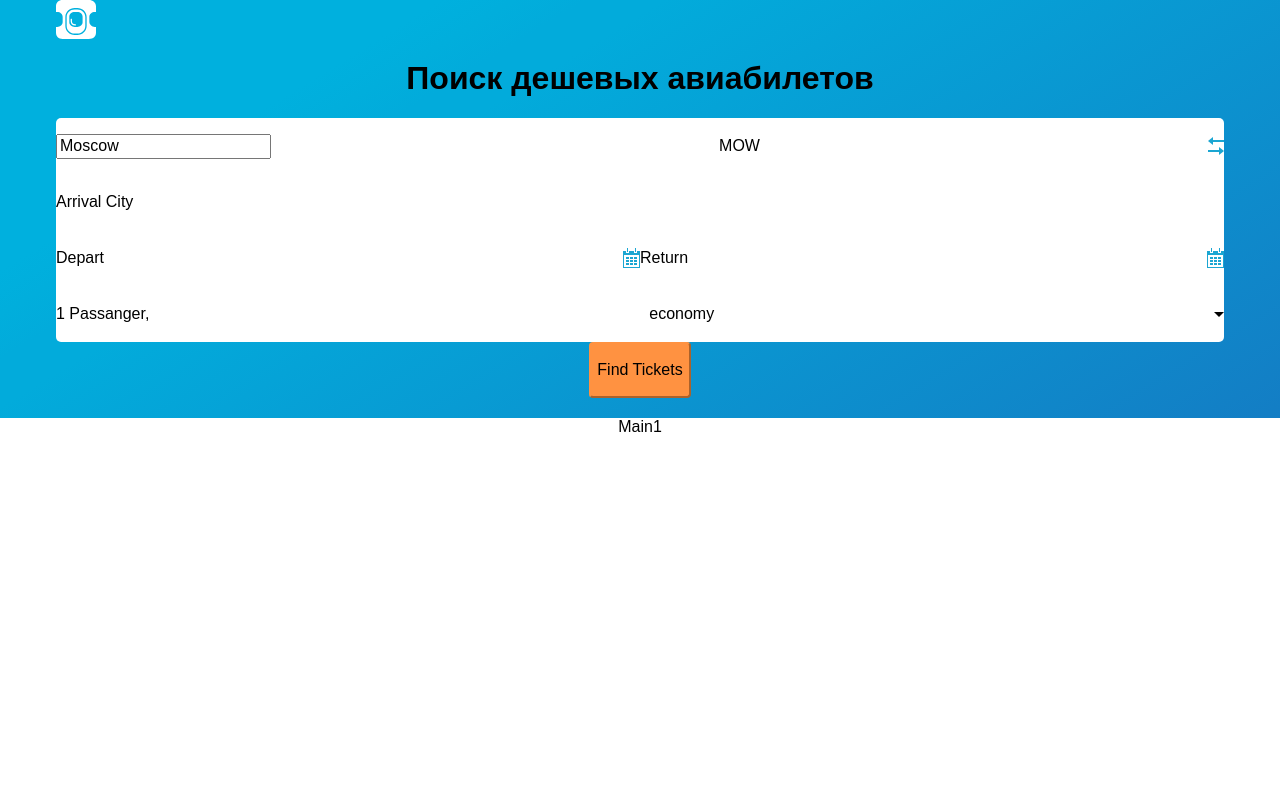
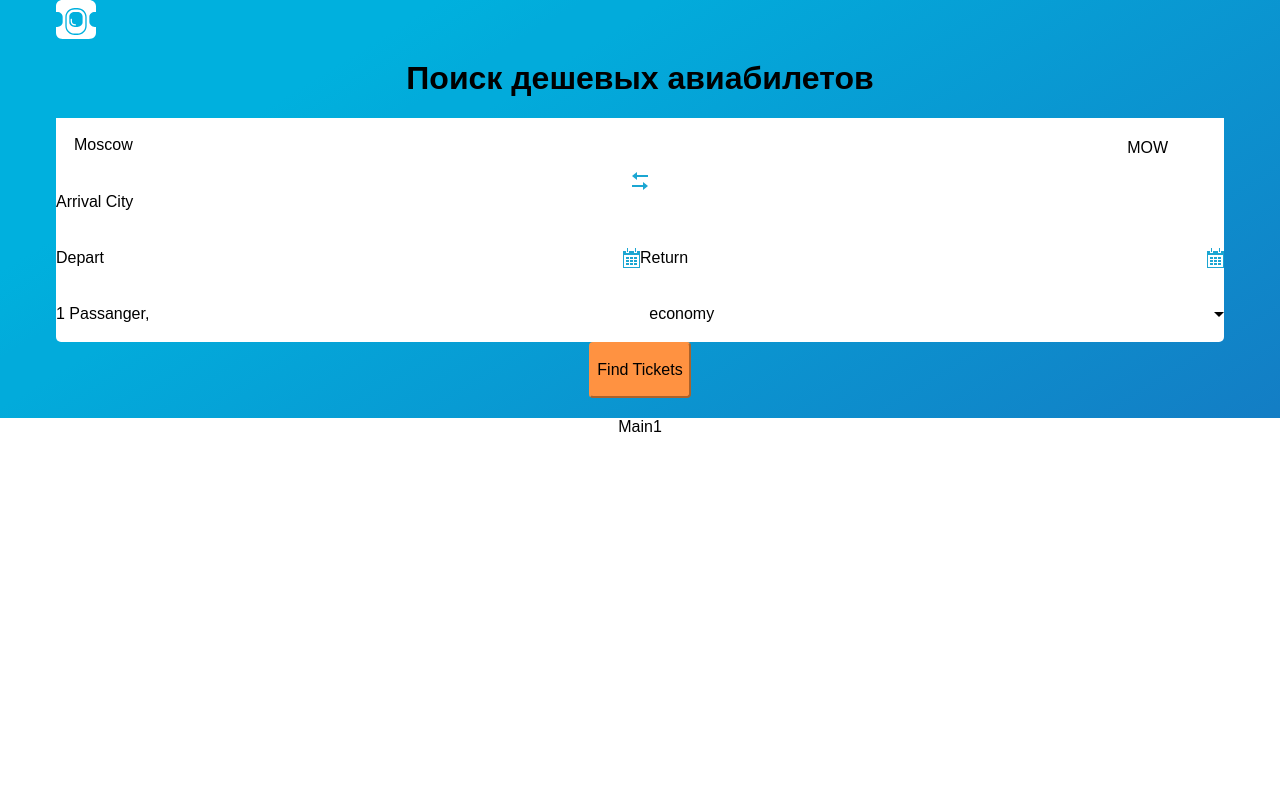
Before and after one commit to sadsaviour/aviasales-demo-frontend, a React (Create React App) app: page / in a window 1280 px wide. Shown: the top 800 px of the page. Built offline with nearby package versions, Linux system fonts and the light colour scheme.

Commit message:
feat: add airport dropdown items

```diff
--- a/package.json
+++ b/package.json
@@ -3,6 +3,7 @@
   "version": "0.1.0",
   "private": true,
   "dependencies": {
+    "@reactions/component": "^2.0.2",
     "react": "^16.3.2",
     "react-dom": "^16.3.2",
     "react-flexbox-grid": "^2.1.0",
--- a/src/Header/DepartureCity.js
+++ b/src/Header/DepartureCity.js
@@ -1,50 +1,138 @@
 import React, { Component } from "react";
 import styled from "styled-components";
+//import ReactionsComponent from "@reactions/component";
 
 import arrowsIcon from "./img/arrows.svg";
 
-const StyledDiv = styled.div`
+const SearchFormOrigin = styled.div`
+  position: relative;
+
   height: 56px;
   width: 100%;
-
-  display: flex;
-  flex-flow: row nowrap;
-  align-items: center;
-  justify-content: space-between;
 
   background-color: #fff;
   border-top-left-radius: 5px;
   border-top-right-radius: 5px;
 `;
 
+const AutocompleteBlock = styled.div`
+  position: relative;
+`;
+
+const AutocompleteInput = styled.input`
+  box-sizing: border-box;
+
+  padding: 9px 18px;
+  width: 100%;
+
+  line-height: 36px;
+  border: 0;
+`;
+
+const AutocompleteDropdown = styled.div`
+  position: absolute;
+  top: 56px;
+  left: 0;
+  z-index:
+  width: 10
+  background: pink;
+`;
+
+const AutocompleteAirportCode = styled.div`
+  position: absolute;
+  right: 56px;
+  top: 21px;
+  z-index: 26;
+`;
+
 export default class DepartureCity extends Component {
   constructor(props) {
     super(props);
-    this.state = { city: props.city };
+    this.state = {
+      city: props.city,
+      suggestion: false,
+
+      airports: [
+        { name: "Бангкок", country: "Таиланд", iataCode: "BKK" },
+        { name: "Барселона", country: "Испания", iataCode: "BCN" },
+        { name: "Баландино", country: "Челябинск", iataCode: "CEK" },
+        { name: "Бандаранаике", country: "Коломбо", iataCode: "CMB" },
+        { name: "Батуми", country: "Грузия", iataCode: "CMB" },
+        { name: "Денпасар Бали", country: "Индонезия", iataCode: "DPS" },
+        { name: "Франкфурт-на-Майне", country: "Германия", iataCode: "FRA" },
+        { name: "Манила", country: "Филипинны", iataCode: "MNL" },
+        { name: "Мале", country: "Мальдивы", iataCode: "MLE" },
+        { name: "Мюнхен", country: "Германия", iataCode: "MUC" },
+        { name: "Минеральные Воды", country: "Россия", iataCode: "MRV" },
+        { name: "Мальта", country: "Мальта", iataCode: "MLA" },
+        { name: "Москва", country: "Россия", iataCode: "VKO" }
+      ]
+    };
 
     this.handleChange = this.handleChange.bind(this);
-    this.handleSubmit = this.handleSubmit.bind(this);
+    this.handleFocus = this.handleFocus.bind(this);
+    //   this.handleBlur = this.handleBlur.bind(this);
+    this.handleClick = this.handleClick.bind(this);
   }
 
   handleChange(event) {
     this.setState({ city: event.target.value });
   }
 
-  handleSubmit(event) {
-    this.props.updateCity(this.state.city);
+  handleFocus(event) {
+    this.setState({ suggestion: true });
+  }
 
-    event.preventDefault();
+  //handleBlur(event) {
+  //  this.setState({ suggestion: false });
+  //}
+
+  handleClick(event) {
+    console.log("sdfasd");
+    this.setState({ city: event.name });
+  }
+
+  Suggest(props) {
+    return (
+      <AutocompleteDropdown>{this.airportSuggestionsList}</AutocompleteDropdown>
+    );
   }
 
   render() {
+    const airportSuggestionsList = this.state.airports.map(a => (
+      <div
+        key={a.name}
+        style={{ cursor: "pointer" }}
+        onClick={() => this.handleClick(a)}
+      >
+        {a.name}
+        {a.country}
+        {a.iataCode}
+      </div>
+    ));
     return (
-      <StyledDiv>
-        <form>
-          <input type="text" name="Departure City" value={this.state.city} />
-        </form>
-        <div>MOW</div>
+      <SearchFormOrigin>
+        <AutocompleteBlock>
+          <AutocompleteInput
+            type="text"
+            name="Departure City"
+            value={this.state.city}
+            autoComplete="off"
+            autoCorrect="off"
+            spellCheck="off"
+            onFocus={this.handleFocus}
+            onChange={this.handleChange}
+            onBlur={this.handleBlur}
+          />
+          {this.state.suggestion && (
+            <AutocompleteDropdown>
+              {airportSuggestionsList}
+            </AutocompleteDropdown>
+          )}
+          <AutocompleteAirportCode>MOW</AutocompleteAirportCode>
+        </AutocompleteBlock>
         <img src={arrowsIcon} alt="Arrows" />
-      </StyledDiv>
+      </SearchFormOrigin>
     );
   }
 }
```
Also changed, not shown: 1 other file (tests, documents, lock files or other folders).
